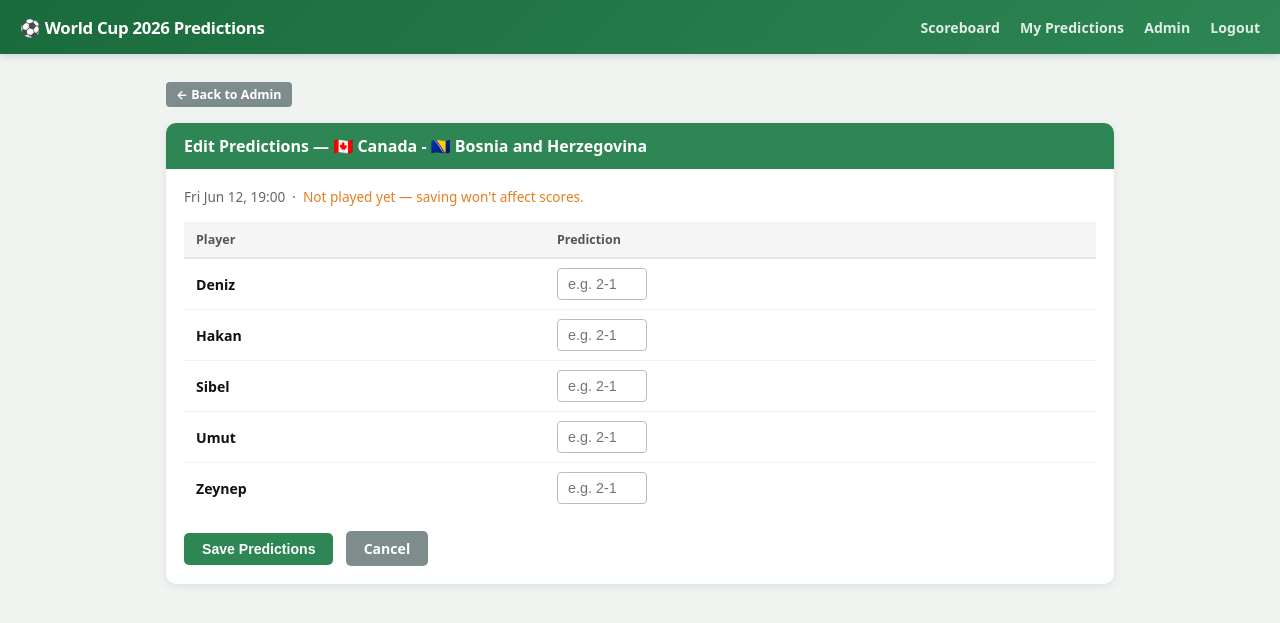
After one commit to DenKula/worldcup-prediction-league, a Flask app: page /admin/match/a98546d2-9512-4126-b483-8b4e7491a0c8 in a window 1280 px wide. The commit adds this page. Shown: the top 623 px of the page. Run offline with Flask 3, Linux system fonts and the light colour scheme; the visitor is signed in with stand-in values (Sample User, id 1).

Commit message:
Add admin page to edit player predictions per match

```diff
--- a/app.py
+++ b/app.py
@@ -349,6 +349,68 @@ def admin_import_ics_file():
     return redirect(url_for("admin_dashboard"))
 
 
+@app.route("/admin/match/<match_id>", methods=["GET", "POST"])
+@admin_required
+def admin_edit_match(match_id):
+    data = load_data()
+    match = next((m for m in data["matches"] if m["id"] == match_id), None)
+    if not match:
+        flash("Match not found.", "error")
+        return redirect(url_for("admin_dashboard"))
+
+    if request.method == "POST":
+        players = list(data["players"].keys())
+
+        # If match has a result, undo old prediction scores before saving new ones
+        if match.get("result"):
+            old_result = match["result"]
+            old_outcome = get_outcome(old_result)
+            for player, pred in match.get("predictions", {}).items():
+                if player not in data["players"]: continue
+                try: parse_score(pred)
+                except: continue
+                s = data["players"][player]
+                if pred == old_result:
+                    s["outcome_correct"] = max(0, s["outcome_correct"] - 1)
+                    s["score_correct"]   = max(0, s["score_correct"]   - 1)
+                elif get_outcome(pred) == old_outcome:
+                    s["outcome_correct"] = max(0, s["outcome_correct"] - 1)
+
+        # Save new predictions
+        new_preds = {}
+        for player in players:
+            pred = request.form.get(f"pred_{player}", "").strip()
+            if pred:
+                try:
+                    parse_score(pred)
+                    new_preds[player] = pred
+                except ValueError:
+                    flash(f"Invalid score '{pred}' for {player} — use 2-1 format.", "error")
+                    return redirect(url_for("admin_edit_match", match_id=match_id))
+        match["predictions"] = new_preds
+
+        # Re-apply scores if match already has a result
+        if match.get("result"):
+            result = match["result"]
+            result_outcome = get_outcome(result)
+            for player, pred in new_preds.items():
+                if player not in data["players"]: continue
+                s = data["players"][player]
+                if pred == result:
+                    s["outcome_correct"] += 1
+                    s["score_correct"]   += 1
+                elif get_outcome(pred) == result_outcome:
+                    s["outcome_correct"] += 1
+
+        save_data(data)
+        flash("Predictions updated.", "success")
+        return redirect(url_for("admin_edit_match", match_id=match_id))
+
+    players = sorted(data["players"].keys())
+    return render_template("admin_edit_match.html", match=match, players=players,
+                           fmt_dt=fmt_dt)
+
+
 @app.route("/admin/settings", methods=["POST"])
 @admin_required
 def admin_settings():
--- a/templates/admin_dashboard.html
+++ b/templates/admin_dashboard.html
@@ -135,6 +135,7 @@
           <input type="text" name="actual" placeholder="2-1" title="Actual score">
           <button type="submit" class="btn btn-green btn-sm">Save</button>
         </form>
+        <a href="{{ url_for('admin_edit_match', match_id=match.id) }}" class="btn btn-gray btn-sm">Edit Predictions</a>
       </div>
     {% endfor %}
   </div>
@@ -155,6 +156,7 @@
         <input type="text" name="actual" value="{{ match.result }}" title="Edit result">
         <button type="submit" class="btn btn-gray btn-sm">Update</button>
       </form>
+      <a href="{{ url_for('admin_edit_match', match_id=match.id) }}" class="btn btn-gray btn-sm">Edit Predictions</a>
     </div>
     {% endfor %}
   </div>
--- /dev/null
+++ b/templates/admin_edit_match.html
@@ -0,0 +1,50 @@
+{% extends "base.html" %}
+{% block title %}Edit Predictions – {{ match.name }}{% endblock %}
+
+{% block content %}
+<div style="margin-bottom:16px">
+  <a href="{{ url_for('admin_dashboard') }}" class="btn btn-gray btn-sm">← Back to Admin</a>
+</div>
+
+<div class="card">
+  <div class="card-hd">Edit Predictions — {{ match.name }}</div>
+  <div class="card-body">
+    <p style="font-size:.85rem;color:#666;margin-bottom:16px">
+      {{ fmt_dt(match.datetime) }}
+      {% if match.result %}
+        &nbsp;·&nbsp; Result: <b style="color:#1a6b3c">{{ match.result }}</b>
+        &nbsp;·&nbsp; <span style="color:#888">Scores are recalculated automatically when you save.</span>
+      {% else %}
+        &nbsp;·&nbsp; <span style="color:#e67e22">Not played yet — saving won't affect scores.</span>
+      {% endif %}
+    </p>
+
+    <form method="post">
+      <table>
+        <thead>
+          <tr><th>Player</th><th>Prediction</th></tr>
+        </thead>
+        <tbody>
+          {% for player in players %}
+          <tr>
+            <td><b>{{ player }}</b></td>
+            <td>
+              <input type="text"
+                     name="pred_{{ player }}"
+                     value="{{ match.predictions.get(player, '') }}"
+                     placeholder="e.g. 2-1"
+                     style="width:90px">
+            </td>
+          </tr>
+          {% endfor %}
+        </tbody>
+      </table>
+
+      <div style="margin-top:18px">
+        <button type="submit" class="btn btn-green">Save Predictions</button>
+        <a href="{{ url_for('admin_dashboard') }}" class="btn btn-gray" style="margin-left:8px">Cancel</a>
+      </div>
+    </form>
+  </div>
+</div>
+{% endblock %}
```
